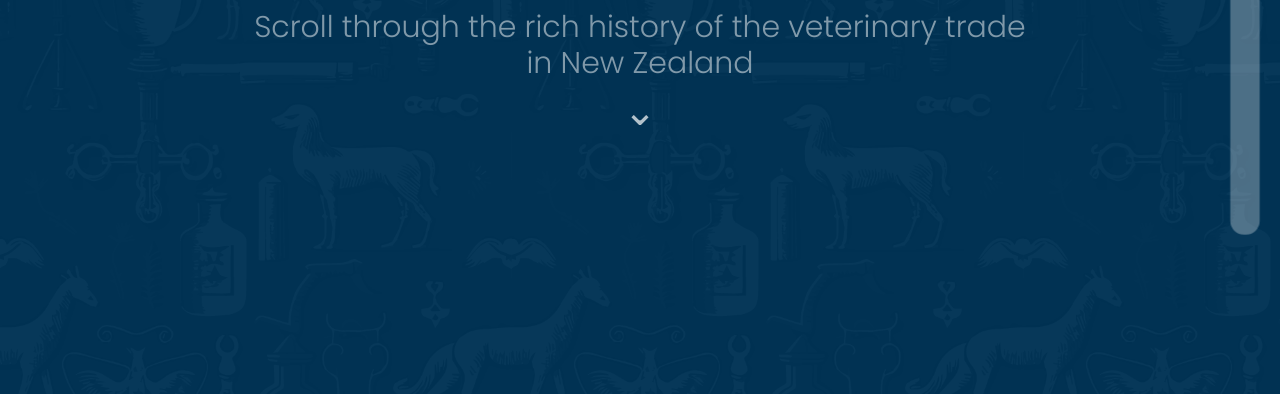
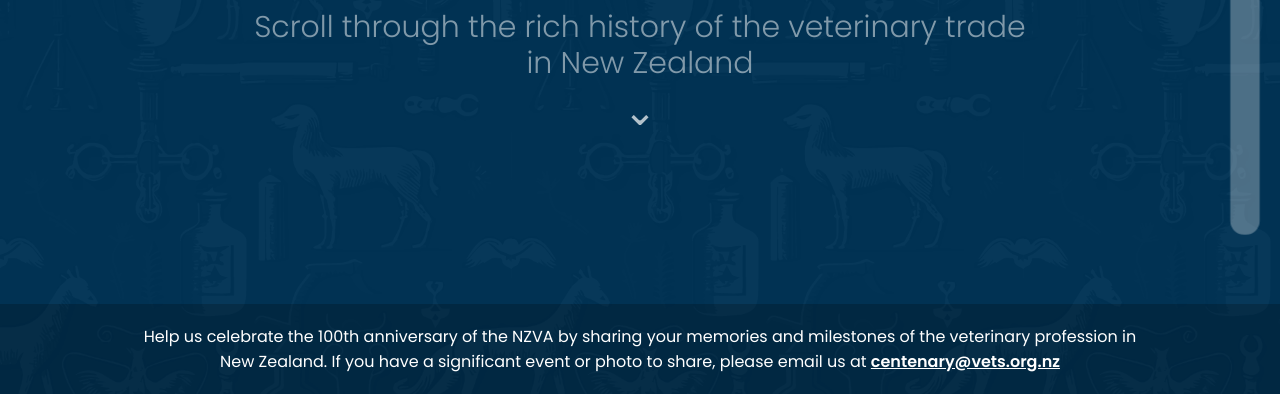
Before and after one commit to MBNZVA/HistoryWall, a plain HTML site: page index.html in a window 1280 px wide. Shown: the part 406-800 px from the top of the page. Drawn offline with nearby package versions, Linux system fonts and the light colour scheme.

Commit message:
call to action

```diff
--- a/index.html
+++ b/index.html
@@ -32,6 +32,7 @@
 					<h2>1923 - 2023</h2>
 					<h3>Scroll through the rich history of the veterinary trade in New Zealand</h3>
 					<h4><a href="#20">&#8964;</a></h4>
+					<div class="submissions"><p>Help us celebrate the 100th anniversary of the NZVA by sharing your memories and milestones of the veterinary profession in New Zealand. If you have a significant event or photo to share, please email us at <a href="mailto:centenary@vets.org.nz">centenary@vets.org.nz</a></p></div>
 				</div>
 			</div>
 			<div class="spacer" id="20" style="margin-top:100vh">
--- a/style.css
+++ b/style.css
@@ -308,6 +308,27 @@
 	line-height: 1.5em;
 }
 
+.submissions{
+	padding:20px 0px;
+	width:100%;
+	background:rgba(0,0,0,0.2);
+	position:absolute;
+	left:0;
+	bottom:0;
+	display:flex;
+}
+
+.submissions p{
+	margin:auto;
+	width:80%;
+	max-width:1000px;
+}
+
+.submissions a{
+	text-decoration: underline!important;
+	font-weight:600;
+}
+
 .feature:hover{
 	transform:scale(1.1)!important;
 	background:rgba(160,160,160,0.1);
```
